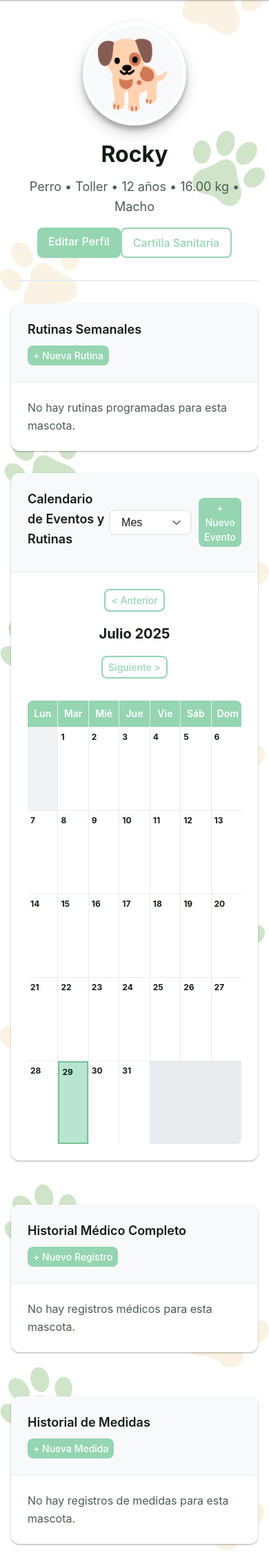
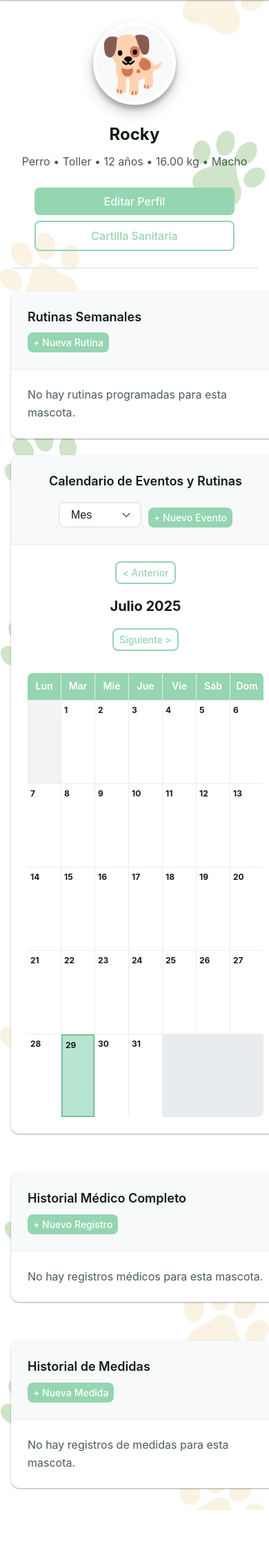
Before and after one commit to rosalas92/petday-mejorado, a PHP site: page /petday/php/pets/pet_profile.php?id=1 in a window 390 px wide. Shown: the part 215-2486 px from the top of the page at 69% size. After the commit the page ends 2405 px from the top, so only its background shows below. Run offline with PHP 8.4, Linux system fonts and the light colour scheme; a user stored in the database is signed in; data comes from the database, SQL or seed files in the repository; some libraries are stand-ins or nearby versions.

Commit message:
responsive arreglado

```diff
--- a/css/style.css
+++ b/css/style.css
@@ -1719,6 +1773,11 @@ html {
 /* Pet Profile Page */
 .pet-profile-page {
     padding: var(--spacing-xl) 0;
+}
+
+/* Anula el overflow:hidden en la tarjeta de medidas para permitir el scroll */
+.measurements-section.card {
+    overflow: visible;
 }
 
 .profile-header {
@@ -1818,24 +1877,97 @@ html {
     border-bottom: none;
 }
 
-@media (max-width: 768px) {
+/* Estilos responsivos para el perfil de la mascota */
+@media (max-width: 1200px) {
+    .pet-profile-content {
+        grid-template-columns: 1fr; /* Apila las tarjetas en una sola columna */
+    }
+}
+
+@media (max-width: 992px) {
     .profile-header {
         flex-direction: column;
         text-align: center;
-        gap: var(--spacing-md);
+        gap: var(--spacing-lg);
     }
 
     .profile-actions {
         margin-left: 0;
+        display: flex;
+        flex-wrap: wrap;
+        justify-content: center;
+        gap: var(--spacing-sm);
+    }
+}
+
+@media (max-width: 768px) {
+    .profile-header {
+        padding-bottom: var(--spacing-lg);
+    }
+
+    .profile-photo, .profile-avatar {
+        width: 120px;
+        height: 120px;
+        font-size: 5rem;
+    }
+
+    .profile-info h1 {
+        font-size: var(--font-size-2xl);
+    }
+
+    .profile-details {
+        font-size: var(--font-size-base);
+    }
+
+    .profile-content {
+        gap: var(--spacing-lg);
+    }
+
+    .routines-section, .medical-records-section, .measurements-section, .events-section {
         width: 100%;
-        display: flex;
-        justify-content: center;
-    }
-
-    .profile-content {
-        grid-template-columns: 1fr;
-    }
-}
+    }
+
+    .calendar-nav {
+        flex-direction: column;
+        gap: var(--spacing-sm);
+    }
+
+    .calendar-grid {
+        grid-template-columns: repeat(auto-fit, minmax(80px, 1fr));
+    }
+
+    .calendar-day {
+        min-height: 60px;
+    }
+}
+
+@media (max-width: 480px) {
+    .profile-actions .btn {
+        width: 100%;
+    }
+
+    .card-header {
+        flex-direction: column;
+        align-items: flex-start;
+        gap: var(--spacing-sm);
+    }
+
+    .card-header .btn {
+        align-self: flex-end;
+    }
+
+    .routine-item-profile {
+        flex-direction: column;
+        align-items: flex-start;
+        gap: var(--spacing-sm);
+    }
+
+    .routine-item-actions {
+        margin-left: 0;
+        align-self: flex-end;
+    }
+}
+
 
 /* Reports Page */
 .reports-page {
--- a/php/pets/pet_profile.php
+++ b/php/pets/pet_profile.php
@@ -44,8 +44,8 @@ $events = getUpcomingEvents($petId, 365); // Próximos eventos del año
     <?php include_once __DIR__ . '/../includes/header.php'; ?>
 
     <main class="main-content">
-        <section class="pet-profile-page">
-            <div class="container">
+    <section class="pet-profile-page">
+        <div class="container pet-profile-container">
                 <!-- Cabecera del Perfil -->
                 <div class="profile-header">
                     <div class="profile-photo-container">
```
Also changed, not shown: other parts of css/style.css (+54 -0 lines).
